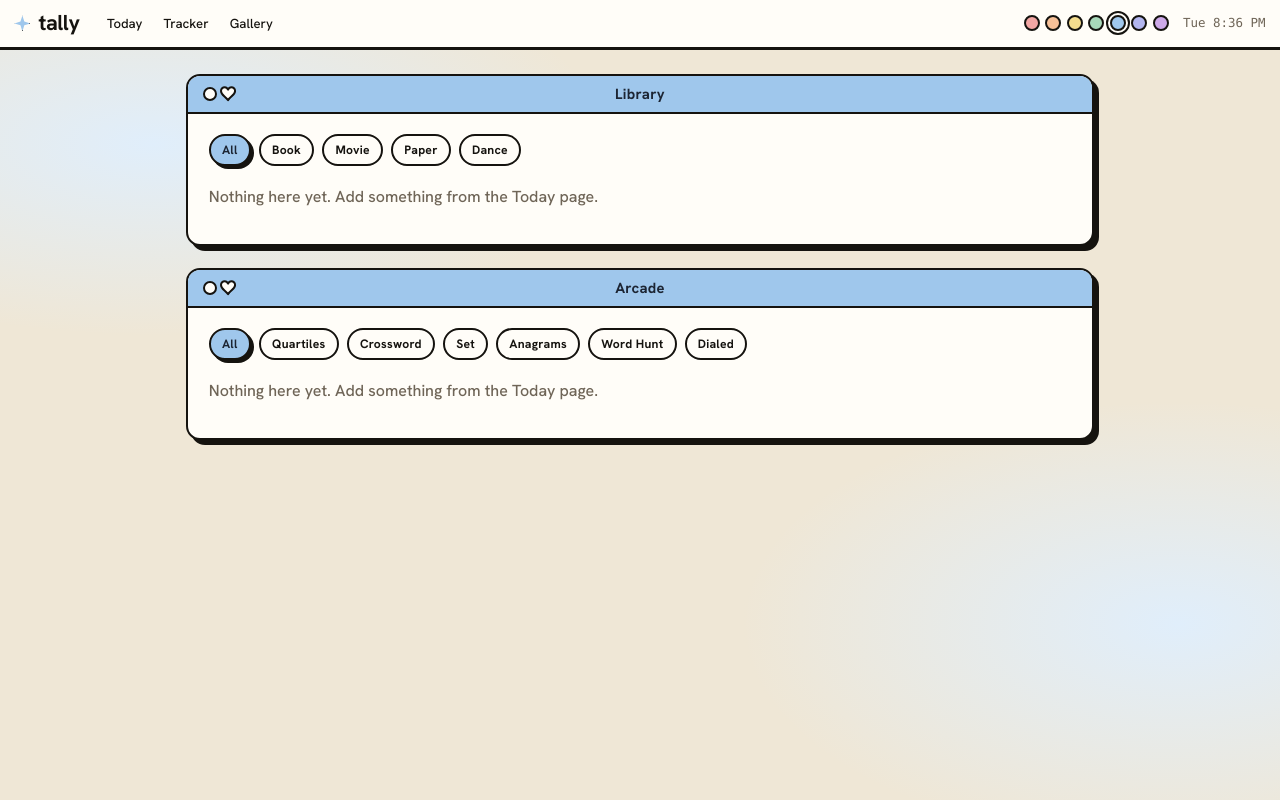
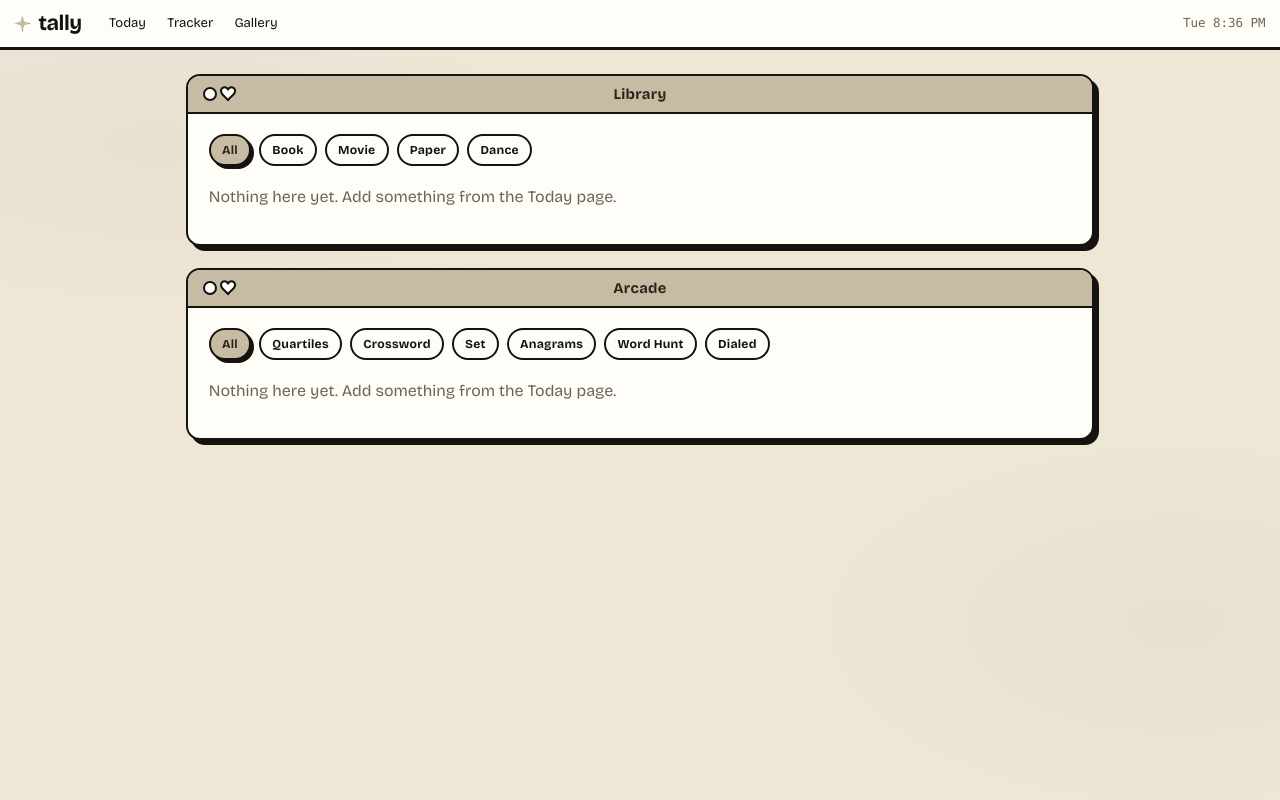
Before and after one commit to s-eun-young-g/hobby-tracker, a FastAPI app: page /gallery in a window 1280 px wide. Run offline with FastAPI, Linux system fonts and the light colour scheme; some libraries are stand-ins or nearby versions.

Commit message:
feat: single neutral scheme, Bricolage Grotesque font
Drop the swappable ROYGBIV palette picker (swatches, [data-theme] palettes,
localStorage theme, theme-aware cover folders) for one fixed neutral scheme:
warm stone accent on cream with dark on-accent text. Switch the typeface to
Bricolage Grotesque. Game covers now use the neutral accent; covers resolve
from static/covers/<hobby>.<ext> or a generated placeholder.

```diff
--- a/tally/web/app.py
+++ b/tally/web/app.py
@@ -23,22 +23,11 @@ BASE = Path(__file__).parent
 UPLOADS = settings.data_dir / "uploads"
 UPLOADS.mkdir(parents=True, exist_ok=True)
 COVERS = BASE / "static" / "covers"
+COVERS.mkdir(parents=True, exist_ok=True)
 COVER_EXTS = (".png", ".jpg", ".jpeg", ".webp", ".svg")
 
-# Pastel ROYGBIV accents, mirrored in static/style.css so generated covers match
-# the active palette. Game covers recolour with the theme; the picker lives in the
-# top bar and passes the chosen theme to /cover/<hobby>.
-THEME_ACCENT = {
-    "red": "#f2a6a4", "orange": "#f6c098", "yellow": "#f4dd8e",
-    "green": "#a8d8b9", "blue": "#9fc7ec", "indigo": "#b3b6ef",
-    "violet": "#cda9e8",
-}
-DEFAULT_THEME = "blue"
-
-# stock-art folders the user can fill: one per palette, plus a theme-agnostic root
-COVERS.mkdir(parents=True, exist_ok=True)
-for _t in THEME_ACCENT:
-    (COVERS / _t).mkdir(parents=True, exist_ok=True)
+# Neutral accent for generated game covers (mirrors --accent in static/style.css).
+COVER_ACCENT = "#c7bca3"
 
 app = FastAPI(title="tally")
 templates = Jinja2Templates(directory=str(BASE / "templates"))
@@ -47,13 +36,8 @@ app.mount("/uploads", StaticFiles(directory=str(UPLOADS)), name="uploads")
 db = DB(settings.db_path)
 
 
-def _cover_file(key: str, theme: str):
-    """Stock cover for this hobby: palette-specific art first, then theme-agnostic."""
-    if theme:
-        for ext in COVER_EXTS:
-            p = COVERS / theme / f"{key}{ext}"
-            if p.exists():
-                return p
+def _cover_file(key: str):
+    """A user-supplied stock cover at static/covers/<key>.<ext>, or None."""
     for ext in COVER_EXTS:
         p = COVERS / f"{key}{ext}"
         if p.exists():
@@ -260,16 +244,14 @@ def tracker(request: Request):
 
 
 @app.get("/cover/{hobby}")
-def cover(hobby: str, theme: str = ""):
-    """A cover for a hobby, recoloured to the requested palette when generated."""
-    theme = theme if theme in THEME_ACCENT else DEFAULT_THEME
-    f = _cover_file(hobby, theme)
+def cover(hobby: str):
+    """A cover for a hobby: the user's stock art if present, else a generated one."""
+    f = _cover_file(hobby)
     if f:
         return FileResponse(f, headers={"Cache-Control": "no-cache"})
     h = H.get(hobby)
-    # games take the active palette accent; library covers keep their hobby colour
-    color = THEME_ACCENT[theme] if (h and h.section == "games") else (
-        h.color if h else THEME_ACCENT[theme])
+    # games get the neutral accent; library covers keep their hobby colour
+    color = COVER_ACCENT if (h and h.section == "games") else (h.color if h else COVER_ACCENT)
     return Response(covers.cover_svg(hobby, color), media_type="image/svg+xml",
                     headers={"Cache-Control": "no-cache"})
 
@@ -287,7 +269,7 @@ def gallery(request: Request, hobby: str = ""):
         "games": [e for e in entries if e["is_game"]],
         "lib_hobbies": H.library_hobbies(), "game_hobbies": H.game_hobbies(),
         "active": hobby, "active_section": (active.section if active else None),
-        "default_theme": DEFAULT_THEME, "get": H.get})
+        "get": H.get})
 
 
 def main():
--- a/tally/web/covers.py
+++ b/tally/web/covers.py
@@ -1,12 +1,9 @@
 """Generated SVG placeholder covers for entries that have no artwork.
 
 Games (and papers) have no per-entry image, so the gallery falls back to one of
-these. A cover is drawn in whatever colour the caller passes (the active palette
-accent for games, the hobby's own colour otherwise). To replace a placeholder
-with real box art, drop a file under ``tally/web/static/covers/`` and it wins:
-
-    static/covers/<theme>/<hobby>.png   palette-specific stock art (preferred)
-    static/covers/<hobby>.png           one image used for every palette
+these. A cover is drawn in whatever colour the caller passes (the neutral accent
+for games, the hobby's own colour otherwise). To replace a placeholder with real
+box art, drop a file at ``tally/web/static/covers/<hobby>.png`` and it wins.
 
 Fonts are kept to generic ``sans-serif`` on purpose: an SVG loaded through an
 <img>/background cannot pull in a web font, so we lean on what is installed.
--- a/tally/web/static/style.css
+++ b/tally/web/static/style.css
@@ -6,27 +6,17 @@
   --ink:#15130f;           /* near-black outline/text */
   --muted:#6f6557;
   --line:#15130f;
-  /* TT Commons Pro if installed locally; Hanken Grotesk (Google) is the fallback. */
-  --sans:"TT Commons Pro", "TT Commons", "Hanken Grotesk", ui-sans-serif, -apple-system, "Segoe UI", Roboto, sans-serif;
+  --sans:"Bricolage Grotesque", ui-sans-serif, -apple-system, "Segoe UI", Roboto, sans-serif;
   --mono:ui-monospace, SFMono-Regular, Menlo, monospace;
   --shadow:5px 5px 0 var(--ink);
   --shadow-sm:3px 3px 0 var(--ink);
 
-  /* default palette: pastel blue (overridden by [data-theme=...] below).
-     Pastels are light, so text on an accent fill (--on-accent) is dark. */
-  --accent:#9fc7ec;
-  --accent-ink:#3f73a8;     /* readable accent for text/links on cream */
-  --on-accent:#1c2533;      /* text that sits on an accent fill */
-  --accent-soft:#e0eefb;    /* faint tint for fills and the desktop blobs */
+  /* single neutral scheme: warm stone accent on cream, dark text on the accent. */
+  --accent:#c7bca3;
+  --accent-ink:#6b6049;     /* readable accent for text/links on cream */
+  --on-accent:#2a251c;      /* text that sits on an accent fill */
+  --accent-soft:#e7e1d2;    /* faint tint for fills and the desktop blobs */
 }
-
-[data-theme="red"]    { --accent:#f2a6a4; --accent-ink:#b5524f; --on-accent:#3a2120; --accent-soft:#fbe2e1; }
-[data-theme="orange"] { --accent:#f6c098; --accent-ink:#b9712f; --on-accent:#3a2a18; --accent-soft:#fce8d8; }
-[data-theme="yellow"] { --accent:#f4dd8e; --accent-ink:#8a6d11; --on-accent:#3a3212; --accent-soft:#fbf3d4; }
-[data-theme="green"]  { --accent:#a8d8b9; --accent-ink:#3f7d5a; --on-accent:#1e3527; --accent-soft:#ddf0e4; }
-[data-theme="blue"]   { --accent:#9fc7ec; --accent-ink:#3f73a8; --on-accent:#1c2533; --accent-soft:#e0eefb; }
-[data-theme="indigo"] { --accent:#b3b6ef; --accent-ink:#5159c0; --on-accent:#232652; --accent-soft:#e4e5fb; }
-[data-theme="violet"] { --accent:#cda9e8; --accent-ink:#8246b8; --on-accent:#2f1c42; --accent-soft:#efe2fa; }
 
 * { box-sizing:border-box; }
 body {
@@ -64,12 +54,6 @@ nav a {
 }
 nav a:hover { border-color:var(--ink); background:var(--accent-soft); }
 .topbar-right { margin-left:auto; display:flex; align-items:center; gap:.9rem; }
-.themes { display:flex; gap:.34rem; }
-.swatch {
-  width:16px; height:16px; padding:0; border-radius:50%; border:2px solid var(--ink);
-  background:var(--s); cursor:pointer; box-shadow:none;
-}
-.swatch[aria-pressed="true"] { outline:2px solid var(--ink); outline-offset:2px; }
 #clock { font-size:.78rem; color:var(--muted); white-space:nowrap; }
 
 main { max-width:940px; margin:1.5rem auto; padding:0 1rem; }
--- a/tally/web/templates/base.html
+++ b/tally/web/templates/base.html
@@ -4,18 +4,9 @@
   <meta charset="utf-8">
   <meta name="viewport" content="width=device-width, initial-scale=1">
   <title>{% block title %}tally{% endblock %}</title>
-  <script>
-    // Apply the saved palette before first paint so there is no colour flash.
-    (function () {
-      try {
-        var t = localStorage.getItem("tally-theme") || "blue";
-        document.documentElement.setAttribute("data-theme", t);
-      } catch (e) { document.documentElement.setAttribute("data-theme", "blue"); }
-    })();
-  </script>
   <link rel="preconnect" href="https://fonts.googleapis.com">
   <link rel="preconnect" href="https://fonts.gstatic.com" crossorigin>
-  <link href="https://fonts.googleapis.com/css2?family=Hanken+Grotesk:wght@500;600;700;800&display=swap" rel="stylesheet">
+  <link href="https://fonts.googleapis.com/css2?family=Bricolage+Grotesque:opsz,wght@12..96,400..800&display=swap" rel="stylesheet">
   <link rel="stylesheet" href="/static/style.css">
   <script src="https://unpkg.com/htmx.org@1.9.12"></script>
 </head>
@@ -28,49 +19,12 @@
       <a href="/gallery">Gallery</a>
     </nav>
     <div class="topbar-right">
-      <div class="themes" role="group" aria-label="Colour palette">
-        <button class="swatch" data-theme="red" style="--s:#f2a6a4" title="Red"></button>
-        <button class="swatch" data-theme="orange" style="--s:#f6c098" title="Orange"></button>
-        <button class="swatch" data-theme="yellow" style="--s:#f4dd8e" title="Yellow"></button>
-        <button class="swatch" data-theme="green" style="--s:#a8d8b9" title="Green"></button>
-        <button class="swatch" data-theme="blue" style="--s:#9fc7ec" title="Blue"></button>
-        <button class="swatch" data-theme="indigo" style="--s:#b3b6ef" title="Indigo"></button>
-        <button class="swatch" data-theme="violet" style="--s:#cda9e8" title="Violet"></button>
-      </div>
       <span id="clock" aria-hidden="true"></span>
     </div>
   </header>
   <main>{% block content %}{% endblock %}</main>
 
   <script>
-    // Palette switcher: persist the choice and mark the active swatch.
-    (function () {
-      var root = document.documentElement;
-      var swatches = Array.prototype.slice.call(document.querySelectorAll(".swatch"));
-      function mark() {
-        var cur = root.getAttribute("data-theme");
-        swatches.forEach(function (s) {
-          s.setAttribute("aria-pressed", String(s.dataset.theme === cur));
-        });
-      }
-      // Game covers are palette-specific: re-point each one at the current theme.
-      function applyCovers(theme) {
-        document.querySelectorAll("[data-cover]").forEach(function (el) {
-          el.style.backgroundImage =
-            "url('/cover/" + el.dataset.cover + "?theme=" + theme + "')";
-        });
-      }
-      swatches.forEach(function (s) {
-        s.addEventListener("click", function () {
-          root.setAttribute("data-theme", s.dataset.theme);
-          try { localStorage.setItem("tally-theme", s.dataset.theme); } catch (e) {}
-          mark();
-          applyCovers(s.dataset.theme);
-        });
-      });
-      mark();
-      applyCovers(root.getAttribute("data-theme") || "blue");
-    })();
     // Little menu-bar clock, for the retro-desktop feel.
     (function () {
       var el = document.getElementById("clock");
--- a/tally/web/templates/gallery.html
+++ b/tally/web/templates/gallery.html
@@ -7,8 +7,7 @@
   {% if e.img %}
   <div class="g-cover" style="background-image:url('{{ e.img }}')">
   {% elif e.is_game %}
-  <div class="g-cover is-game" data-cover="{{ e.hobby }}"
-       style="background-image:url('/cover/{{ e.hobby }}?theme={{ default_theme }}')">
+  <div class="g-cover is-game" style="background-image:url('/cover/{{ e.hobby }}')">
   {% else %}
   <div class="g-cover" style="background-image:url('/cover/{{ e.hobby }}')">
   {% endif %}
```
Also changed, not shown: tally/web/static/covers/README.txt.
